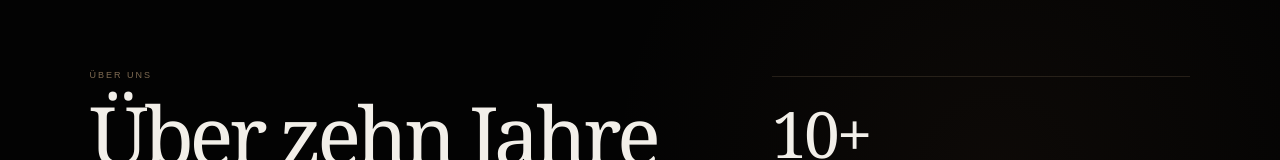
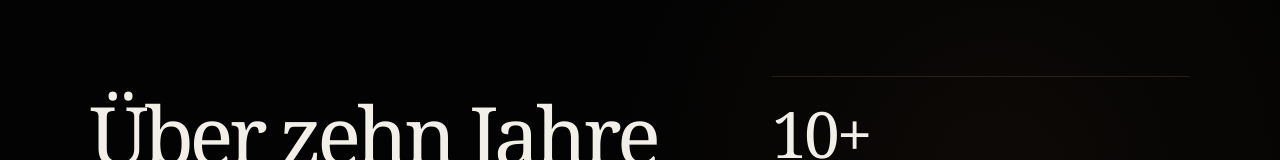
Before and after one commit to dennis-glaser-coder/cinema-n7, a Next.js app: page /ueber-uns in a window 1280 px wide. Shown: the part 177-337 px from the top of the page. Built offline with nearby package versions, Linux system fonts and the light colour scheme; no server answers.

Commit message:
Remove small About label above experience headline

```diff
--- a/app/ueber-uns/page.tsx
+++ b/app/ueber-uns/page.tsx
@@ -23,7 +23,6 @@ export default function AboutPage() {
 
       <section className="about-hero">
         <div className="about-intro">
-          <p className="overline-v5">ÜBER UNS</p>
           <h1>Über zehn Jahre LED-Erfahrung.</h1>
           <p>
             Hinter CINEMA N°7 stehen mehr als zehn Jahre Erfahrung mit
```
